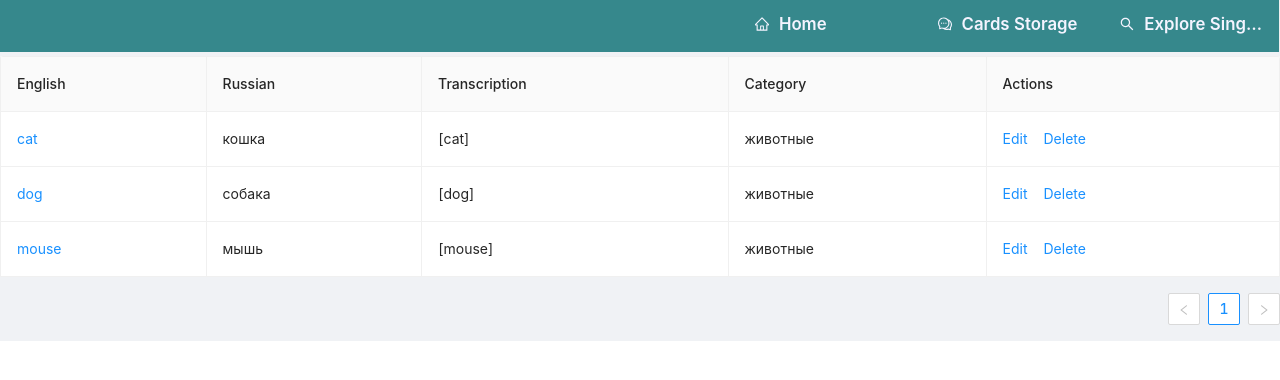
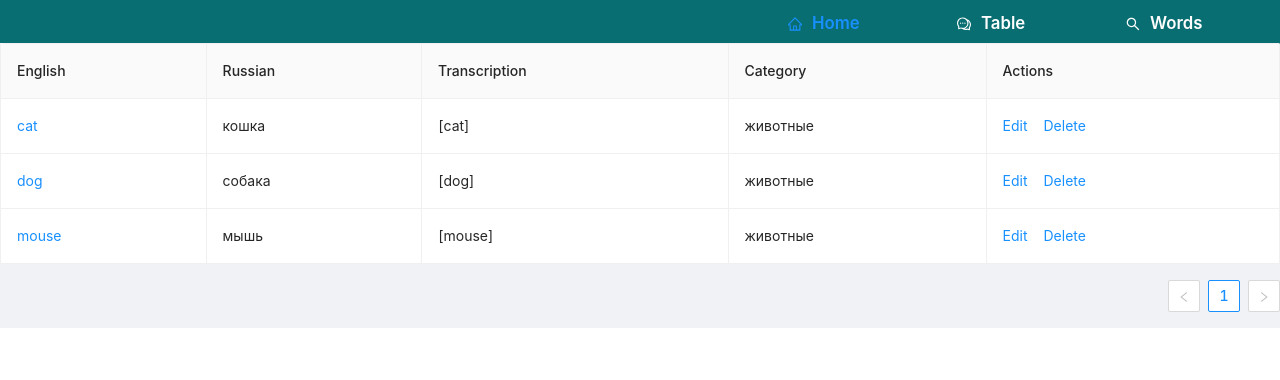
Before and after one commit to rossi23891/frontend, a React (Create React App) app in the folder school/language-app/: page /cards_storage in a window 1280 px wide. Shown: the top 380 px of the page. Built offline with nearby package versions, Linux system fonts and the light colour scheme.

Commit message:
change header

```diff
--- a/school/language-app/package.json
+++ b/school/language-app/package.json
@@ -3,6 +3,7 @@
   "version": "0.1.0",
   "private": true,
   "dependencies": {
+    "@ant-design/icons": "^4.7.0",
     "@testing-library/jest-dom": "^5.16.1",
     "@testing-library/react": "^11.2.7",
     "@testing-library/user-event": "^12.8.3",
--- a/school/language-app/src/assets/components/CardsTable.jsx
+++ b/school/language-app/src/assets/components/CardsTable.jsx
@@ -1,4 +1,5 @@
 import { Table, Space } from 'antd';
+import React, { useState } from 'react';
 import 'antd/dist/antd.css';
 
 const columns = [
@@ -60,10 +61,34 @@ const data = [
 ];
 
 function CardsTable(props) {
+    const [selectedRow, setSelectedRow] = useState(undefined);
+
+    const handleRowSelect = (record) => {
+        if (selectedRow === undefined) {
+            setSelectedRow(record);
+        } else if (selectedRow.Name === record.Name) {
+            setSelectedRow(undefined);
+        } else {
+            setSelectedRow(record);
+        }
+    };
     return (
-        <div className='cardsTable'>
-            <Table columns={columns} dataSource={data} bordered />
-        </div>
+        <>
+            <Table columns={columns} dataSource={data} bordered
+                onRow={(record) => {
+                    return {
+                        onClick: (event) => handleRowSelect(record)
+                    };
+                }}
+                rowClassName={(record) => {
+                    console.log({ record, selectedRow });
+                    if (selectedRow) {
+                        return record.Name === selectedRow.Name ? "selected-row" : "";
+                    } else {
+                        return "";
+                    }
+                }} />
+        </>
     );
 }
 export default CardsTable;
--- a/school/language-app/src/assets/components/Header.jsx
+++ b/school/language-app/src/assets/components/Header.jsx
@@ -1,4 +1,5 @@
-import { Menu } from 'antd';
+import { Menu, Row, Col } from 'antd';
+import { BrowserRouter as Router, Route, NavLink } from "react-router-dom";
 import { HomeOutlined, CommentOutlined, SearchOutlined } from '@ant-design/icons';
 import 'antd/dist/antd.css';
 import '../styles/header.css';
@@ -7,15 +8,28 @@ function Header() {
 
     return (
         <div className="header">
-            <Menu className="menu" mode="inline" defaultOpenKeys={['1']} defaultSelectedKeys={['1']}>
-                <Menu.Item className="menuItem"></Menu.Item>
-                <Menu.Item className="menuItem"></Menu.Item>
-                <Menu.Item className="menuItem"></Menu.Item>
-                <Menu.Item className="menuItem"></Menu.Item>
-                <Menu.Item className="menuItem" key="home" icon={<HomeOutlined />}> Home</Menu.Item>
-                <Menu.Item className="menuItem" key="table" icon={<CommentOutlined />}> Cards Storage</Menu.Item>
-                <Menu.Item className="menuItem" key="caroussel" icon={<SearchOutlined />}> Explore Single Words</Menu.Item>
-            </Menu>
+            <Router>
+                <Row justify="end">
+                    <Col className='col'>
+                        <Menu className="menu" mode="horizontal" defaultSelectedKeys={['1']}>
+                            <Menu.Item className="menuItem" key="1" icon={<HomeOutlined />} >
+                                <span>Home</span>
+                                <NavLink to='/' activeClassName="activeLink" className="link"></NavLink>
+                            </Menu.Item>
+                            <Menu.Item className="menuItem" key="2" icon={<CommentOutlined />}>
+                                <span>Table</span>
+                                <NavLink to='/table' activeClassName="activeLink" className="link">
+                                </NavLink>
+                            </Menu.Item>
+                            <Menu.Item className="menuItem" key="3" icon={<SearchOutlined />}>
+                                <span>Words</span>
+                                <NavLink to='/words' activeClassName="activeLink" className="link">
+                                </NavLink>
+                            </Menu.Item>
+                        </Menu>
+                    </Col>
+                </Row>
+            </Router>
         </div>
     )
 }
--- a/school/language-app/src/assets/styles/header.css
+++ b/school/language-app/src/assets/styles/header.css
@@ -1,13 +1,29 @@
 .header {
-    height: 7vh;
+    height: 5.4vh;
+    background-color: rgb(8, 110, 114);
 }
 
+.col {
+    width: 40%;
+}
 
 .menu {
-    background-color: rgba(8, 110, 114, 0.8);
+    background-color: rgb(8, 110, 114);
     color: rgb(244, 244, 256);
     font-size: 1.2em;
     font-weight: 600;
     width: 100%;
-    display: flex;
 }
+
+.menuItem {
+    width: 33%;
+    color: rgb(255, 254, 254)
+}
+
+a.link:hover {
+    color: rgb(247, 208, 136);
+}
+
+.activeLink {
+    color: rgb(247, 208, 136);
+}
```
Also changed, not shown: school/language-app/src/App.js (+5 -8 lines), 1 other file (tests, documents, lock files or other folders).
